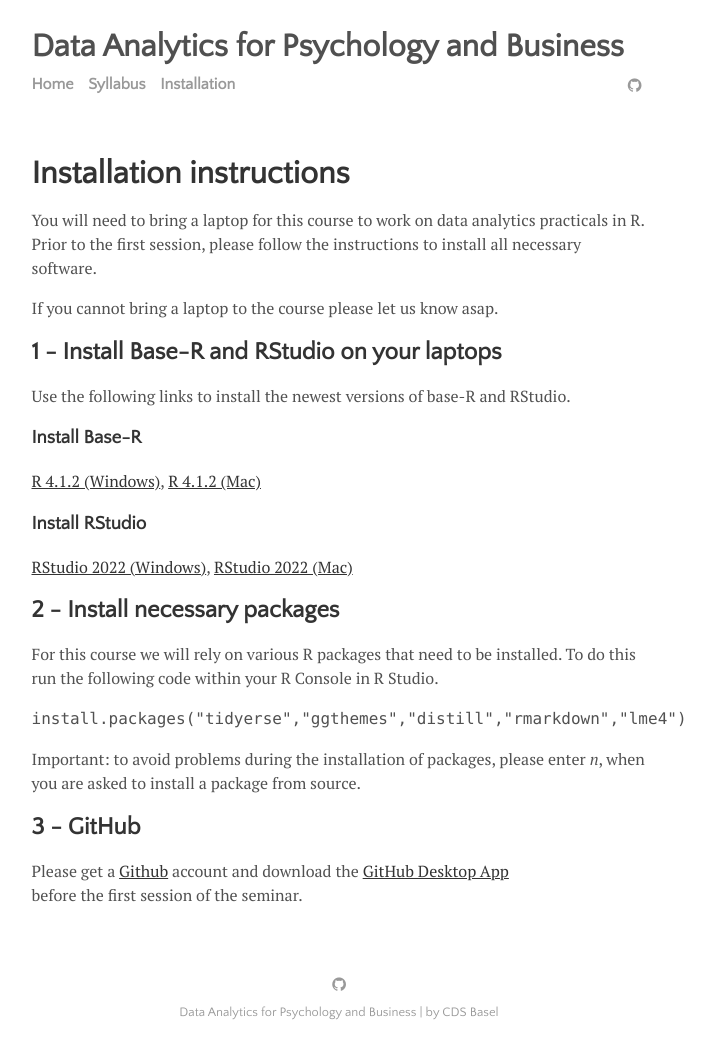
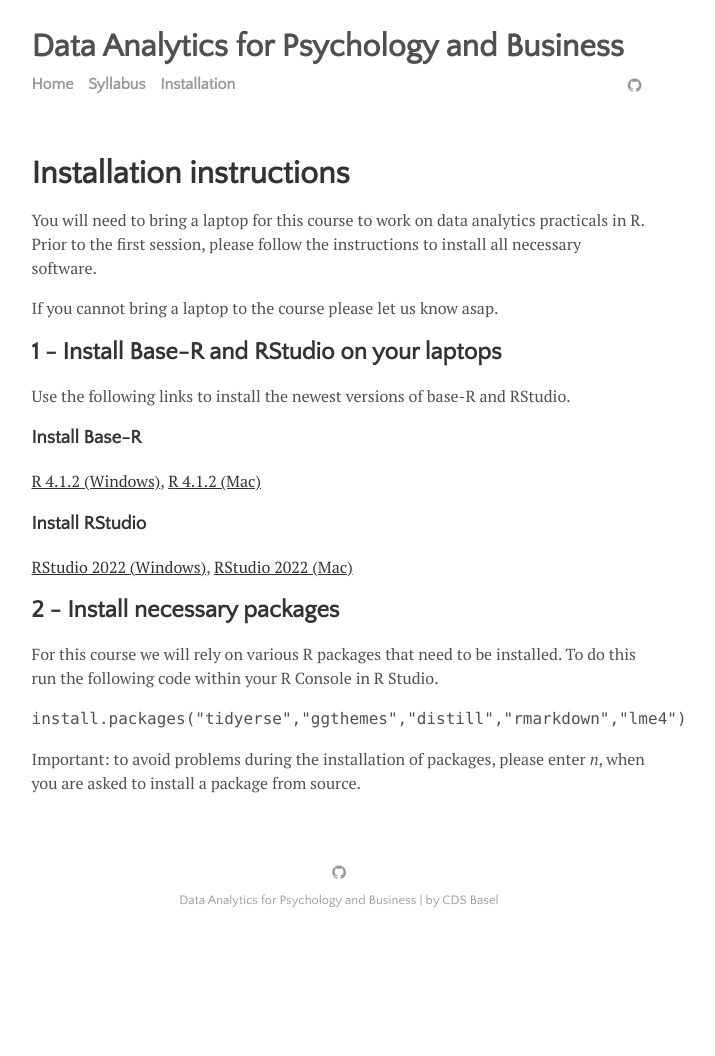
Before and after one commit to cdsbasel/dataanalytics_2023, a Jekyll site: the page built from menu/installation.md, in a window 1280 px wide. Shown: the whole page, without its empty margins (301-1016 px from the left). Built offline with Jekyll 4.4.1, drawn with Linux system fonts in a browser that asks for light colours; after the commit the page ends 944 px from its top, so only the background shows below that.

Commit message:
Update installation.md

```diff
--- a/menu/installation.md
+++ b/menu/installation.md
@@ -28,7 +28,3 @@
 </font>
 
 Important: to avoid problems during the installation of packages, please enter *n*, when you are asked to install a package from source.
-
-## 3 - GitHub
-
-Please get a <a href="https://github.com">Github</a> account and download the <a href="https://desktop.github.com">GitHub Desktop App</a><br> before the first session of the seminar.
```
